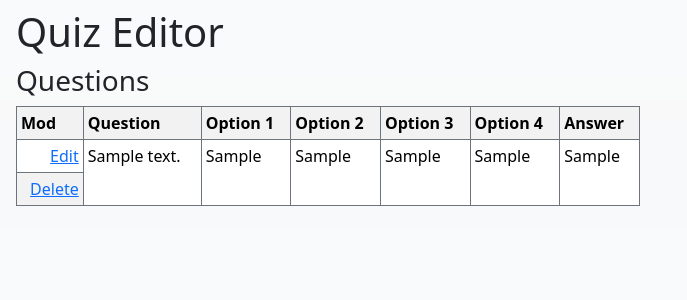
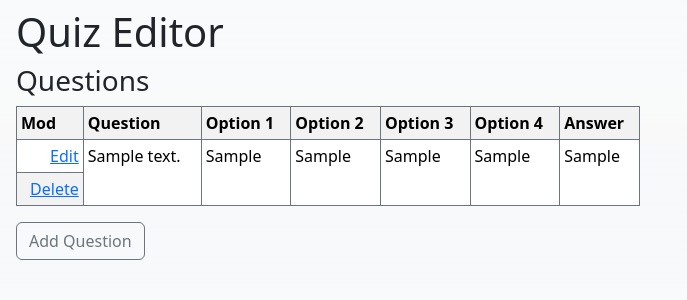
Before and after one commit to supernauth/quiz, a Python web app: template quiz/quiz_app/templates/index.html in a window 1280 px wide. Shown: the top 300 px of the page, without its empty margins (0-687 px from the left). Run offline with Jinja, Linux system fonts and the light colour scheme; the template is opened without the code that fills it: most values are stand-ins (such as "Sample title", 1, 10 or a date in 2020).

Commit message:
Fixing urls, and index

```diff
--- a/quiz/quiz_app/templates/index.html
+++ b/quiz/quiz_app/templates/index.html
@@ -21,7 +21,7 @@
         </tr>
         {% for question in questions %}
         <tr>
-            <td align="right"><a href="">Edit</a></td>
+            <td align="right"><a href="question/update/{{ question.id }}">Edit</a></td>
             <td rowspan=2>{{ question.question_text }}</td>
             <td rowspan=2>{{ question.option1 }}</td>
             <td rowspan=2>{{ question.option2 }}</td>
@@ -30,10 +30,13 @@
             <td rowspan=2>{{ question.correct_option }}</td>
         </tr>
         <tr>
-            <td align="right"><a href="">Delete</a></td>
+            <td align="right"><a href="question/delete/{{ question.id }}">Delete</a></td>
         </tr>
         {% endfor %}
     </table>
+    <p>
+        <button type="button" class="btn btn-outline-secondary" onclick="window.location.href='question/add'">Add Question</button>
+    </p>
     <script src="https://cdn.jsdelivr.net/npm/bootstrap@5.3.2/dist/js/bootstrap.bundle.min.js" integrity="sha384-C6RzsynM9kWDrMNeT87bh95OGNyZPhcTNXj1NW7RuBCsyN/o0jlpcV8Qyq46cDfL" crossorigin="anonymous"></script>
 </body>
 </html>
--- a/quiz/quiz_app/urls.py
+++ b/quiz/quiz_app/urls.py
@@ -3,8 +3,8 @@ from . import views
 
 urlpatterns = [
     path("", views.index, name="index"),
-    path("question", views.add_question),
-    path("question/addrecord", views.add_question_record),
+    path("question/add", views.add_question),
+    path("question/add/addrecord", views.add_question_record),
     path("question/uptate/<ind:id>", views.update_question),
     path("question/update/updaterecord/<ind:id>", views.update_question_record),
     path("question/delete=<ind:id>", views.delete_question),
```
